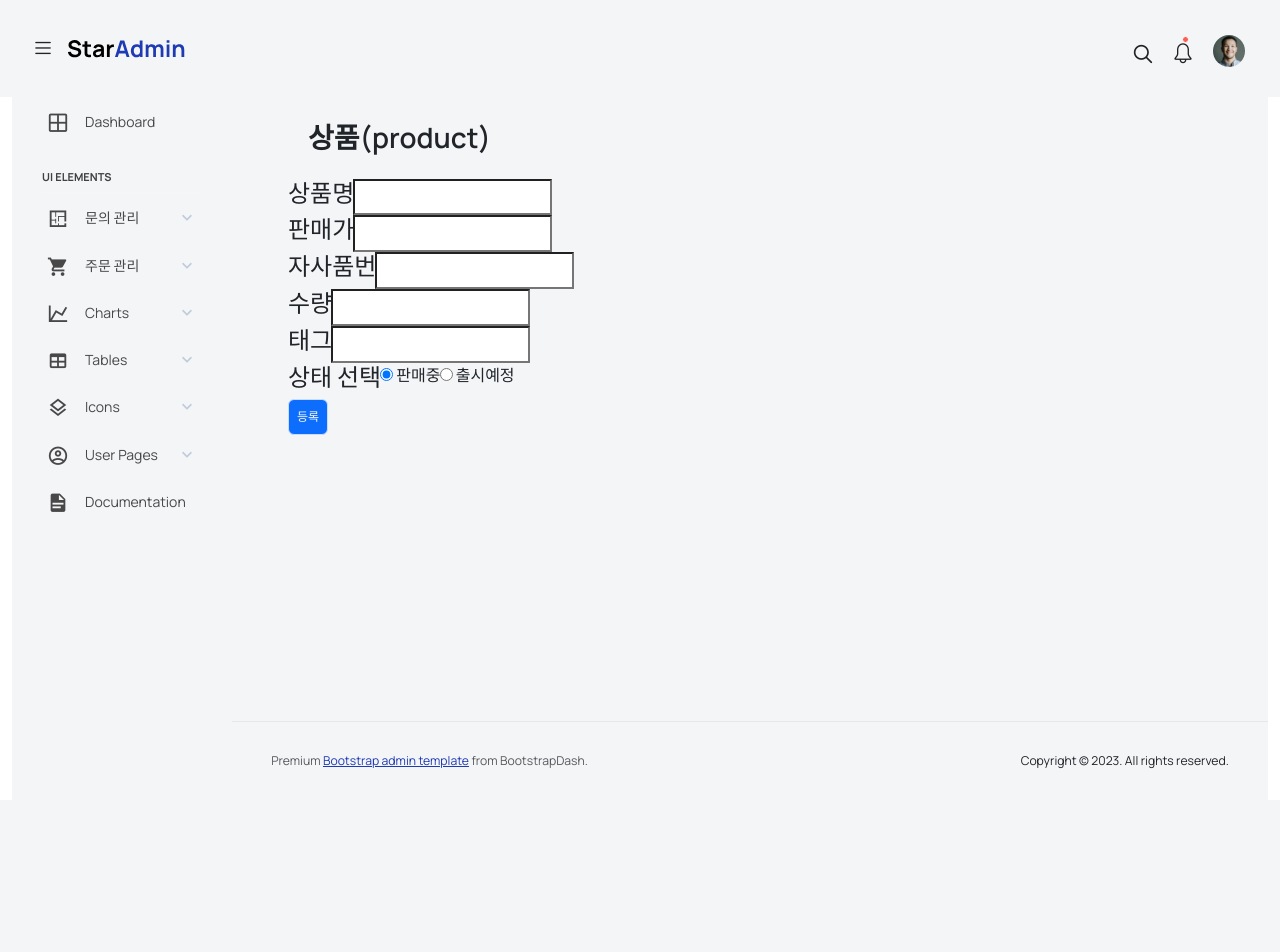
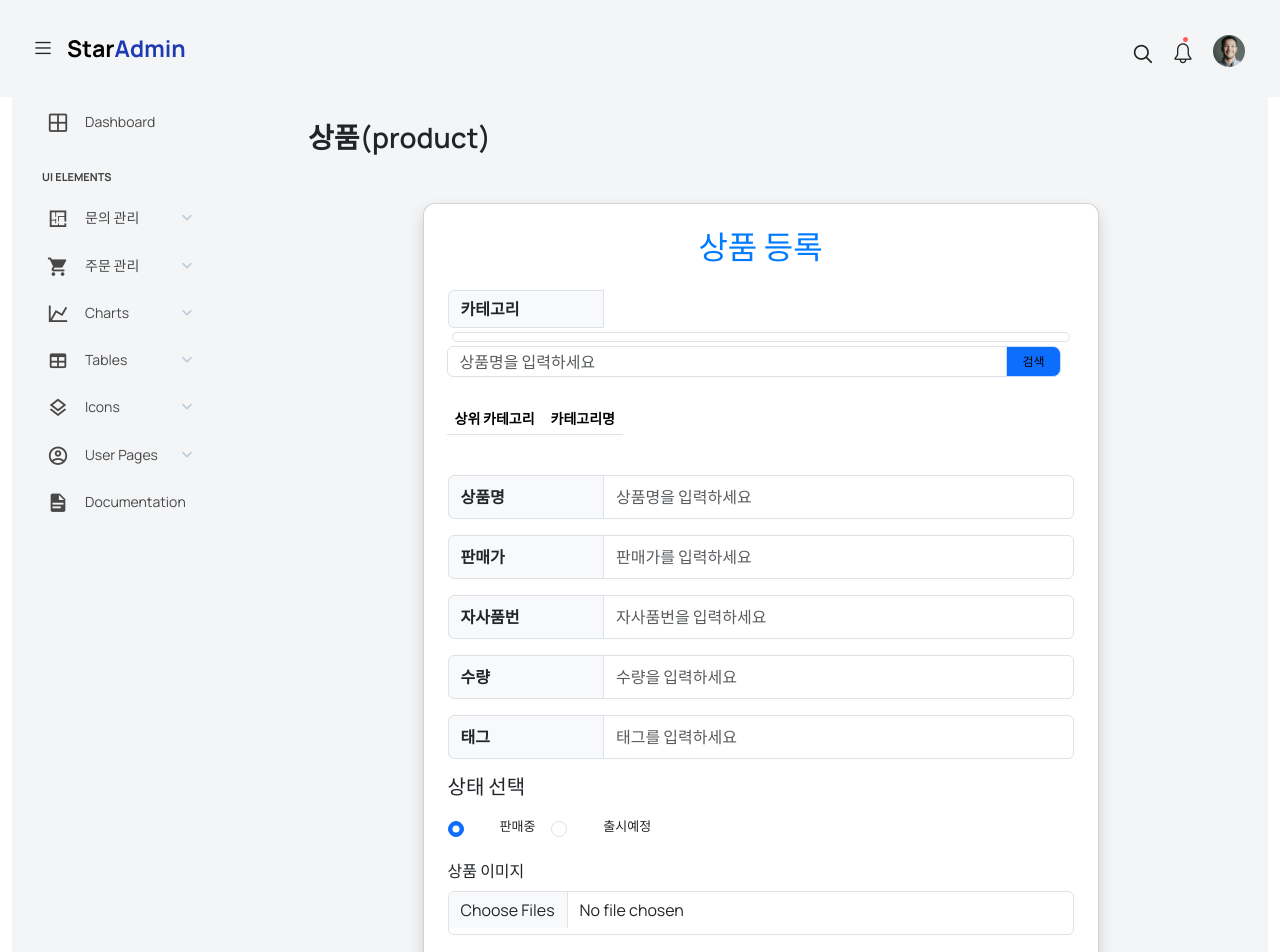
Before and after one commit to KimBoris/CleanAIDo_admin_front, a Vue app: page /product/register in a window 1280 px wide. Shown: the top 952 px of the page. Before the commit the page ends 800 px from the top, so only its background shows below. Built offline with nearby package versions, Linux system fonts and the light colour scheme.

Commit message:
PHJ_productRegister(category, image,imageDetail,usageImage처리완료)

```diff
--- a/src/apis/productApi.js
+++ b/src/apis/productApi.js
@@ -19,6 +19,15 @@ export const getProductList = async (page, size, type='', keyword='') => {
     return res.data;
 };
 
+export const getCategoryList = async (keyword='') => {
+    const params= {
+        keyword: keyword
+    }
+    const res = await axios.get(`${host}/register`, { params });
+    console.log(res)
+    return res.data;
+};
+
 export const postProduct = async (formData) =>{
     const res = await axios.post(`${host}`, formData,{
         headers: {
--- a/src/components/product/ProductRegisterComponent.vue
+++ b/src/components/product/ProductRegisterComponent.vue
@@ -1,71 +1,104 @@
 <template>
-    <div>
-<!--      <div class="input-group w-auto">-->
-<!--        <h4>카테고리</h4>-->
-<!--        <input type="text">-->
-<!--      </div>-->
-      <div class="input-group w-auto">
-        <h4>상품명</h4>
-        <input type="text" v-model="registData.pname">
-      </div>
-      <div class="input-group w-auto">
-        <h4>판매가</h4>
-        <input type="text" v-model="registData.price">
-      </div>
-      <div class="input-group w-auto">
-        <h4>자사품번</h4>
-        <input type="text" v-model="registData.pcode">
-      </div>
-      <div class="input-group w-auto">
-        <h4>수량</h4>
-        <input type="number" v-model="registData.quantity">
-      </div>
-      <div class="input-group w-auto">
-        <h4>태그</h4>
-        <input type="text" v-model="registData.ptags">
-      </div>
-      <div class="input-group w-auto">
-        <h4>상태 선택</h4>
-        <div>
-          <label>
-            <input type="radio" name="status" value="selling" v-model="registData.pstatus">
-            판매중
-          </label>
+  <div class="container mt-4">
+    <div class="card p-4 shadow">
+      <h2 class="text-center mb-4">상품 등록</h2>
+      <div class="input-group mb-4">
+        <label class="input-group-text w-25" for="category">카테고리</label>
+        <br />
+        <!-- 등록된 카테고리 목록 -->
+        <div class="d-flex align-items-center m-1 p-1 border rounded"
+             style="height: auto; width: 800px; flex-wrap: wrap;">
+          <div v-for="(category, index) in categoryData.categoryList" :key="category.cno"
+               class="d-flex justify-content-between align-items-center m-1 p-1 border rounded"
+               style="font-size: 0.6rem; height: auto; max-width: 100%;">
+            <div class="text-truncate" style="max-width: 60%">{{ category.parentName }} / {{ category.cname }}</div>
+            <button class="btn btn-danger btn-sm" @click="handleRemoveCategory(index)" style="font-size: 0.7rem; padding: 0.25rem 0.5rem;">X</button>
+          </div>
         </div>
-        <div>
-          <label>
-            <input type="radio" name="status" value="soon" v-model="registData.pstatus">
-            출시예정
-          </label>
+
+        <!-- 검색 기능 -->
+        <div class="input-group mb-3">
+          <input class="w-25 h-75 form-control" type="text" id="keyword" v-model="searchData.keyword" placeholder="상품명을 입력하세요" />
+          <button class="btn btn-primary w- h-75" type="button" @click="handleSearch">검색</button>
+        </div>
+        <!-- 카테고리 목록 테이블 -->
+        <div class="table-responsive">
+          <table class="table table-hover">
+            <thead>
+            <tr>
+              <th>상위 카테고리</th>
+              <th>카테고리명</th>
+            </tr>
+            </thead>
+            <tbody>
+            <tr v-for="category in categoryList.dtoList" :key="category.cno" @click="handleRegistCategory(category)" class="cursor-pointer">
+              <td>{{ category.parentName }}</td>
+              <td>{{ category.cname }}</td>
+            </tr>
+            </tbody>
+          </table>
         </div>
       </div>
-      <div class="input-group w-auto" v-if="registData.pstatus === 'soon'">
-        <h4>출시예정일</h4>
-        <input type="datetime-local" v-model="registData.releasedAt">
+
+      <div class="input-group mb-3">
+        <label class="input-group-text w-25" for="pname">상품명</label>
+        <input type="text" id="pname" class="form-control" v-model="registData.pname" placeholder="상품명을 입력하세요">
       </div>
-<!--      <div class="input-group w-auto">-->
-<!--        <h4>상품 이미지</h4>-->
-<!--        <input type="file" accept="image/*" multiple>-->
-<!--      </div>-->
-<!--      <div class="input-group w-auto">-->
-<!--        <h4>상품 상세 이미지</h4>-->
-<!--        <input type="file" accept="image/*" multiple>-->
-<!--      </div>-->
-<!--      <div class="input-group w-auto">-->
-<!--        <h4>사용처</h4>-->
-<!--        <input type="file" accept="image/*" multiple>-->
-<!--      </div>-->
-      <button class="btn btn-primary text-light px-2 py-1"
-              type="button" style="height: 36px;" @click="handleClickRegister">
-        등록
+      <div class="input-group mb-3">
+        <label class="input-group-text w-25" for="price">판매가</label>
+        <input type="text" id="price" class="form-control" v-model="registData.price" placeholder="판매가를 입력하세요">
+      </div>
+      <div class="input-group mb-3">
+        <label class="input-group-text w-25" for="pcode">자사품번</label>
+        <input type="text" id="pcode" class="form-control" v-model="registData.pcode" placeholder="자사품번을 입력하세요">
+      </div>
+      <div class="input-group mb-3">
+        <label class="input-group-text w-25" for="quantity">수량</label>
+        <input type="number" id="quantity" class="form-control" v-model="registData.quantity" placeholder="수량을 입력하세요">
+      </div>
+      <div class="input-group mb-3">
+        <label class="input-group-text w-25" for="ptags">태그</label>
+        <input type="text" id="ptags" class="form-control" v-model="registData.ptags" placeholder="태그를 입력하세요">
+      </div>
+      <div class="mb-3">
+        <h5>상태 선택</h5>
+        <div class="form-check form-check-inline">
+          <input class="form-check-input" type="radio" id="selling" value="selling" v-model="registData.pstatus">
+          <label class="form-check-label" for="selling">판매중</label>
+        </div>
+        <div class="form-check form-check-inline">
+          <input class="form-check-input" type="radio" id="soon" value="soon" v-model="registData.pstatus">
+          <label class="form-check-label" for="soon">출시예정</label>
+        </div>
+      </div>
+      <div class="input-group mb-3" v-if="registData.pstatus === 'soon'">
+        <label class="input-group-text w-25" for="releasedAt">출시예정일</label>
+        <input type="datetime-local" id="releasedAt" class="form-control" v-model="registData.releasedAt">
+      </div>
+      <div class="mb-3">
+        <label for="imageFiles" class="form-label">상품 이미지</label>
+        <input type="file" id="imageFiles" class="form-control" accept="image/*" @change="handleFileChange($event, 'imageFiles')" multiple>
+      </div>
+      <div class="mb-3">
+        <label for="detailImages" class="form-label">상품 상세 이미지</label>
+        <input type="file" id="detailImages" class="form-control" accept="image/*" @change="handleFileChange($event, 'detailImages')" multiple>
+      </div>
+      <div class="mb-3">
+        <label for="usageImages" class="form-label">사용처</label>
+        <input type="file" id="usageImages" class="form-control" accept="image/*" @change="handleFileChange($event, 'usageImages')" multiple>
+      </div>
+      <button class="btn btn-primary w-100 mt-3" type="button" @click="handleClickRegister">
+        등록하기
       </button>
+      <div v-if="error" class="alert alert-danger mt-3">{{ error }}</div>
     </div>
+  </div>
 </template>
 
 <script setup>
-import {ref, watch} from "vue";
-import {useRouter} from "vue-router";
-import {postProduct} from "../../apis/productApi.js";
+import { ref, watch } from "vue";
+import { useRouter } from "vue-router";
+import {getCategoryList, postProduct} from "../../apis/productApi.js";
 
 const router = useRouter();
 const error = ref(null);
@@ -77,25 +110,79 @@ const registData = ref({
   quantity: '',
   pstatus: 'selling',
   releasedAt: '',
-  ptags: '',
-      }
-  )
-const files =  ref([]);
+  ptags: ''
+});
 
-// pstatus가 'selling'으로 변경될 때 releasedAt을 현재 시간으로 설정
+const categoryData = ref({
+  categoryList: [],
+});
+
+const searchData = ref({
+  keyword: ''
+});
+
+const categoryList = ref({
+  dtoList: [],
+});
+
+const files = ref({
+  imageFiles: [],
+  detailImages: [],
+  usageImages: []
+});
+
+// 페이지 데이터 가져오기
+const fetchCateGoryList = async (keyword = '') => {
+  categoryList.value.dtoList = await getCategoryList(keyword);
+};
+
+const handleSearch = () => {
+  searchData.value.keyword = keyword.value;
+  router.push({
+    path: '/product/register',
+    query: {keyword: searchData.value.keyword}
+  });
+  fetchCateGoryList(searchData.value.keyword);
+};
+
+const handleRegistCategory = (category) => {
+  // 카테고리 리스트에 이미 존재하는지 확인
+  const exists = categoryData.value.categoryList.some(
+      (item) => item.cno === category.cno
+  );
+
+  // 중복이 아닐 때만 push
+  if (!exists) {
+    categoryData.value.categoryList.push(category);
+    console.log("enroll clear");
+  } else {
+    console.log("Category already exists in the list");
+  }
+  console.log(categoryData.value.categoryList);
+};
+
+const handleRemoveCategory = (index) => {
+  categoryData.value.categoryList.splice(index, 1);
+  console.log("Category removed");
+  console.log(categoryData.value.categoryList);
+};
+
+
 watch(() => registData.value.pstatus, (newStatus) => {
   if (newStatus === 'selling') {
     const now = new Date();
-    const formattedNow = now.toISOString().slice(0, 16); // 'YYYY-MM-DDTHH:MM' 형식
-    registData.value.releasedAt = formattedNow;
+    registData.value.releasedAt = now.toISOString().slice(0, 16);
   }
 });
 
-const handleClickRegister = async () =>{
+const handleFileChange = (event, fileType) => {
+  files.value[fileType] = Array.from(event.target.files);
+};
+
+const handleClickRegister = async () => {
   if (!registData.value.releasedAt) {
     const now = new Date();
-    const formattedNow = now.toISOString().slice(0, 16); // 'YYYY-MM-DDTHH:MM' 형식
-    registData.value.releasedAt = formattedNow;
+    registData.value.releasedAt = now.toISOString().slice(0, 16);
   }
 
   const formData = new FormData();
@@ -106,28 +193,56 @@ const handleClickRegister = async () =>{
   formData.append('pstatus', registData.value.pstatus);
   formData.append('releasedAt', registData.value.releasedAt);
   formData.append('ptags', registData.value.ptags);
-  formData.append('sellerId', "phj")
+  formData.append('sellerId', "phj");
 
-  if (files.value.length === 0) {
-    formData.append('files', new Blob([])); // 빈 Blob 객체 추가
+  if (categoryData.value.categoryList.length > 0) {
+    categoryData.value.categoryList.forEach(category => formData.append('categoryList', category.cno));
   } else {
-    // 실제 파일을 추가
-    files.value.forEach(file => {
-      formData.append('files', file);
-    });
+    formData.append('categoryList', new Blob([]));
+  }
+
+  if (files.value.imageFiles.length > 0) {
+    files.value.imageFiles.forEach(file => formData.append('imageFiles', file));
+  } else {
+    formData.append('imageFiles', new Blob([]));
+  }
+
+  if (files.value.detailImages.length > 0) {
+    files.value.detailImages.forEach(file => formData.append('detailImageFiles', file));
+  } else {
+    formData.append('detailImageFiles', new Blob([]));
+  }
+  if (files.value.usageImages.length > 0) {
+    files.value.usageImages.forEach(file => formData.append('usageImageFiles', file));
+  } else {
+    formData.append('usageImageFiles', new Blob([]));
   }
 
   try {
     await postProduct(formData);
     router.replace('/product/list');
-  }catch (err){
+  } catch (err) {
     error.value = err.response.data.message;
   }
-}
-
+};
 </script>
 
-
 <style scoped>
-
+.container {
+  max-width: 700px;
+}
+.input-group-text {
+  background-color: #f8f9fa;
+  font-weight: bold;
+}
+.card {
+  border-radius: 12px;
+  background-color: #ffffff;
+}
+h2 {
+  color: #007bff;
+}
+.btn {
+  border-radius: 8px;
+}
 </style>
```
